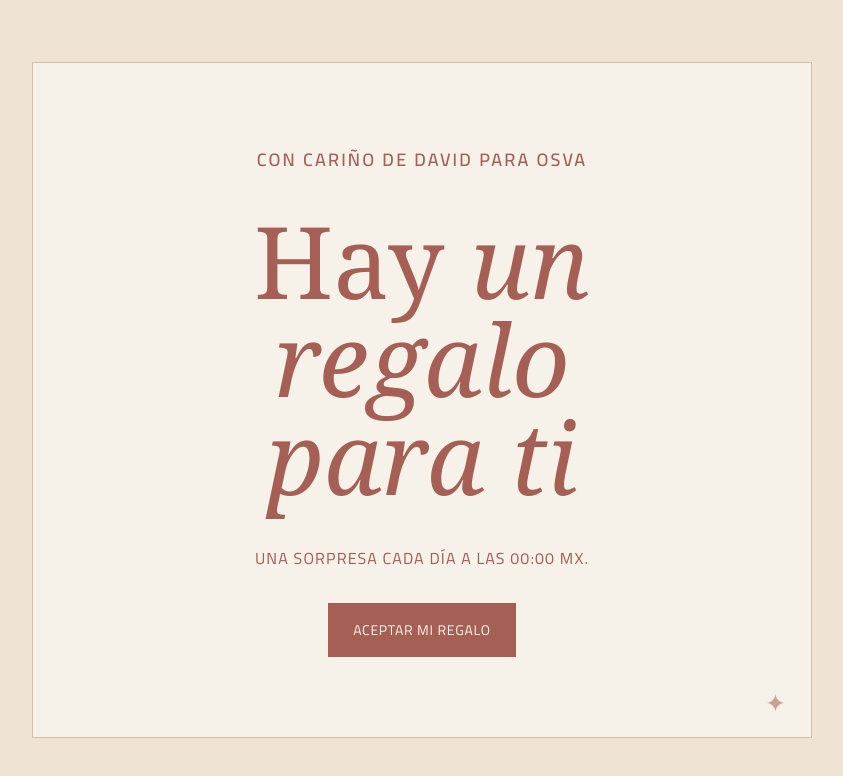
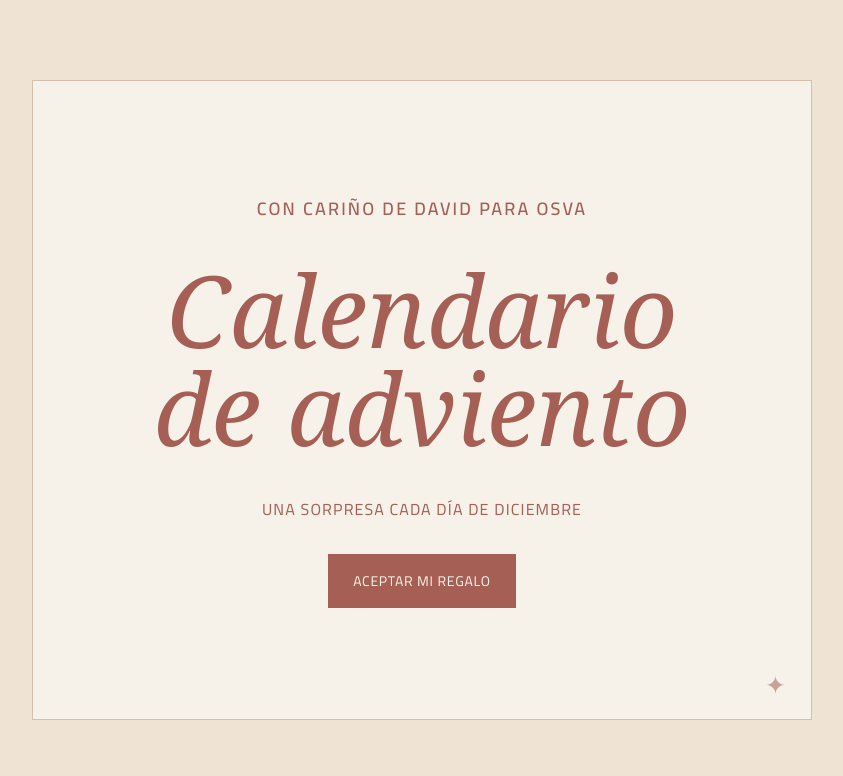
Before and after one commit to DelirioDig/CALENDARIO-ADVIENTO, a plain HTML site: page index.html in a window 1280 px wide. Shown: the whole page, without its empty margins (218-1061 px from the left). Drawn offline with Linux system fonts and the light colour scheme.

Commit message:
Update index.html

```diff
--- a/index.html
+++ b/index.html
@@ -10,8 +10,11 @@
 <body class="welcome-page">
 <main class="welcome-card">
 <p class="welcome-eyebrow">CON CARIÑO DE DAVID PARA OSVA</p>
-<h1>Hay <i>un regalo<br>para ti</i></h1>
-<p class="welcome-note">UNA SORPRESA CADA DÍA A LAS 00:00 MX.</p>
+<h1><i>Calendario</i><br>
+<i>de</i>
+<i>adviento</i>
+</h1>
+<p class="welcome-note">UNA SORPRESA CADA DÍA DE DICIEMBRE</p>
 <a class="button" href="calendario.html">ACEPTAR MI REGALO</a>
 <div class="welcome-decoration" aria-hidden="true">✦</div>
 </main>
```
